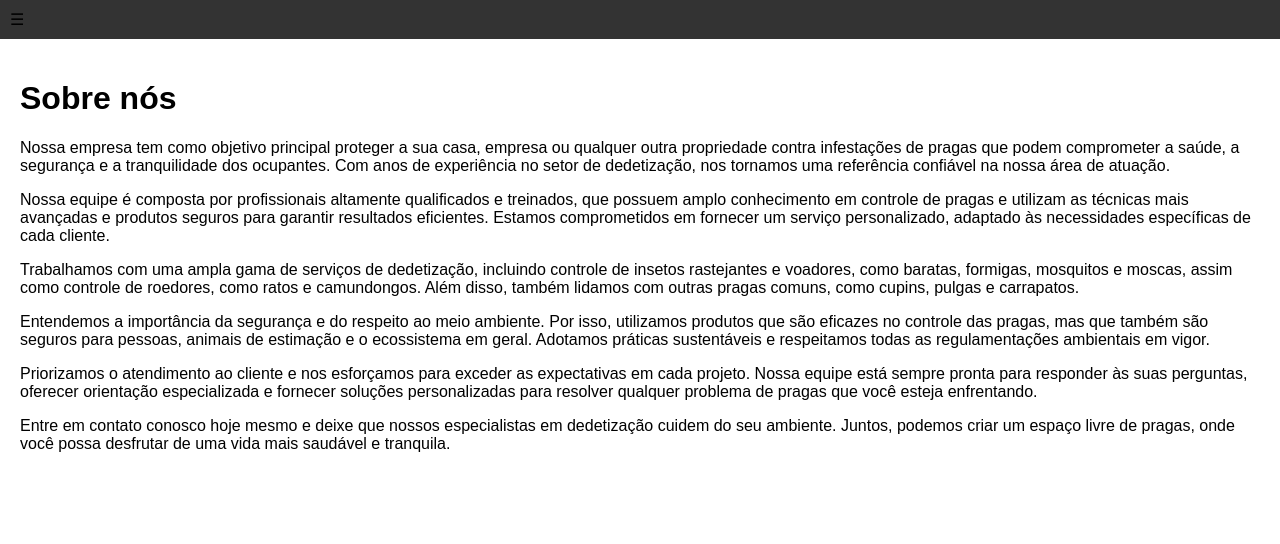
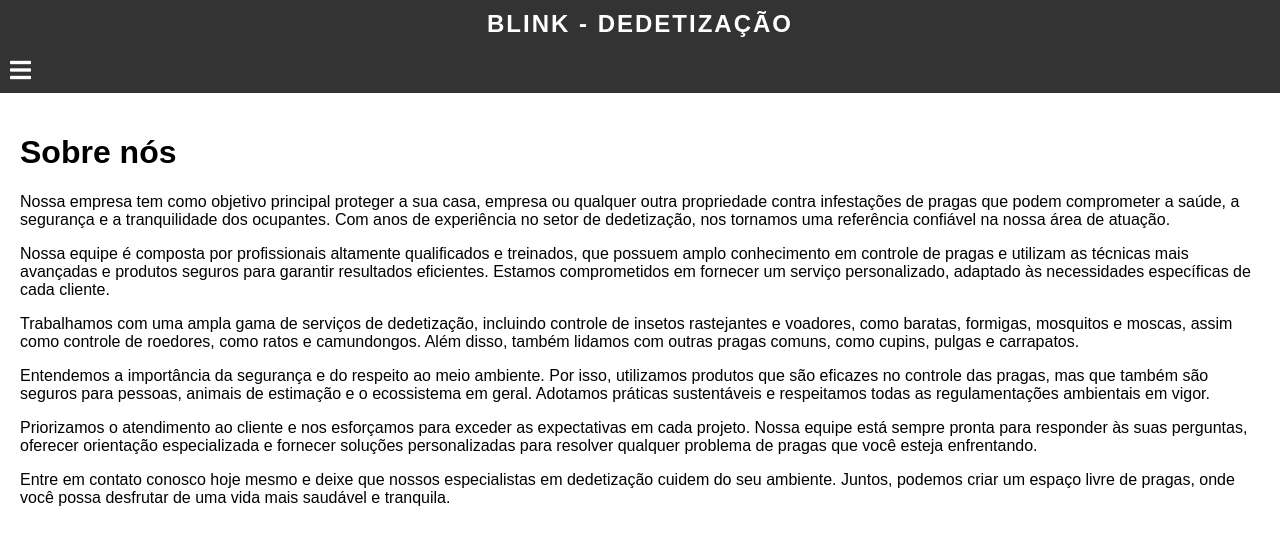
Before and after one commit to ils94/blink, a plain HTML site: page index.html in a window 1280 px wide. Drawn offline with Linux system fonts and the light colour scheme.

Commit message:
Update index.html

```diff
--- a/index.html
+++ b/index.html
@@ -5,12 +5,17 @@
   <meta name="viewport" content="width=device-width, initial-scale=1.0">
   <title>Blink</title>
   <link rel="stylesheet" href="styles.css">
+  <link rel="stylesheet" href="https://cdnjs.cloudflare.com/ajax/libs/font-awesome/5.15.3/css/all.min.css">
 </head>
 <body>
+  <div class="top-bar">
+    <div class="top-bar-content">Blink - Dedetização</div>
+  </div>
+
   <header>
     <nav>
       <input type="checkbox" id="menu-toggle" />
-      <label for="menu-toggle" class="menu-icon">&#9776;</label>
+      <label for="menu-toggle" class="menu-icon"><i class="fas fa-bars"></i></label>
       <ul class="menu">
         <li><button id="button1">Sobre nós</button></li>
         <li><button id="button2">Button 2</button></li>
@@ -22,7 +27,7 @@
   <main>
     <div id="content1">
       <h1>Sobre nós</h1>
-      <p>Nossa empresa tem como objetivo principal proteger a sua casa, empresa ou qualquer outra propriedade contra infestações de pragas que podem comprometer a saúde, a segurança e a tranquilidade dos ocupantes. Com anos de experiência no setor de dedetização, nos tornamos uma referência confiável na nossa área de atuação.</p>
+<p>Nossa empresa tem como objetivo principal proteger a sua casa, empresa ou qualquer outra propriedade contra infestações de pragas que podem comprometer a saúde, a segurança e a tranquilidade dos ocupantes. Com anos de experiência no setor de dedetização, nos tornamos uma referência confiável na nossa área de atuação.</p>
 
 <p>Nossa equipe é composta por profissionais altamente qualificados e treinados, que possuem amplo conhecimento em controle de pragas e utilizam as técnicas mais avançadas e produtos seguros para garantir resultados eficientes. Estamos comprometidos em fornecer um serviço personalizado, adaptado às necessidades específicas de cada cliente.</p>
 
```
